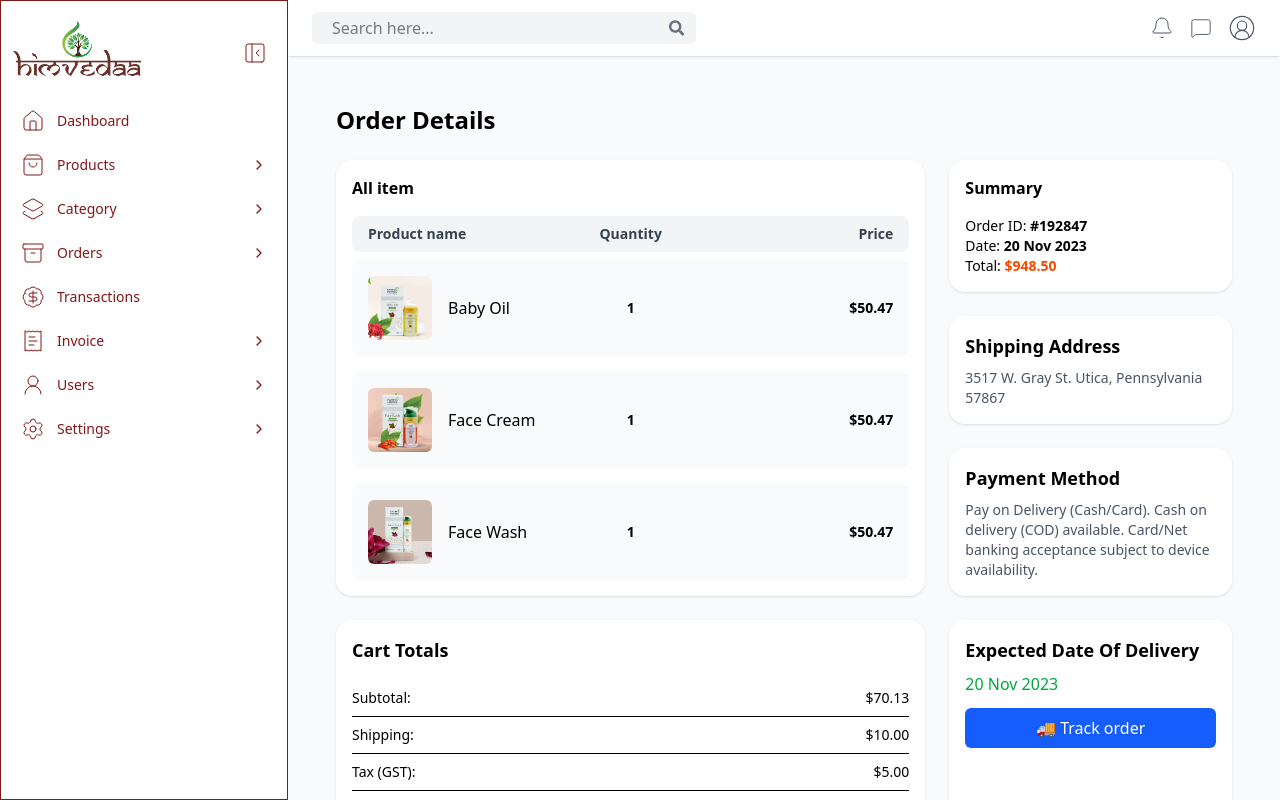
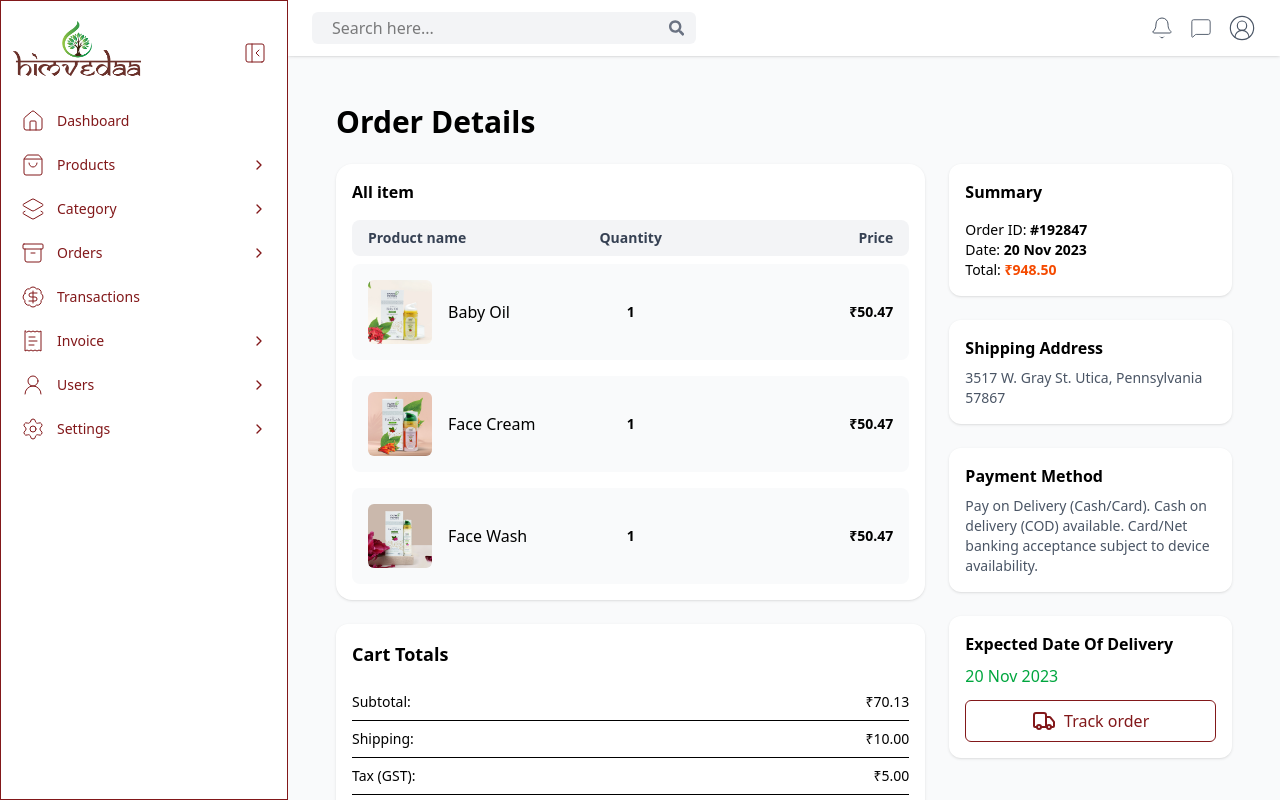
Before and after one commit to yashjain63/himvedaAdmin, a React (Vite) app: page /orders/detail in a window 1280 px wide. Built offline with nearby package versions, Linux system fonts and the light colour scheme.

Commit message:
updateAM

```diff
--- a/src/components/pages/Order/OrderDetail.jsx
+++ b/src/components/pages/Order/OrderDetail.jsx
@@ -1,14 +1,15 @@
 import React from "react";
+import { Truck } from "lucide-react";
 
 const OrderDetail = () => {
   const order = {
     id: "#192847",
     date: "20 Nov 2023",
-    total: "$948.50",
-    subtotal: "$70.13",
-    shipping: "$10.00",
-    tax: "$5.00",
-    finalTotal: "$90.58",
+    total: "₹948.50",
+    subtotal: "₹70.13",
+    shipping: "₹10.00",
+    tax: "₹5.00",
+    finalTotal: "₹90.58",
     address: "3517 W. Gray St. Utica, Pennsylvania 57867",
     payment:
       "Pay on Delivery (Cash/Card). Cash on delivery (COD) available. Card/Net banking acceptance subject to device availability.",
@@ -19,21 +20,21 @@ const OrderDetail = () => {
         name: "Baby Oil",
         image: "/images/protct1.png",
         quantity: 1,
-        price: "$50.47",
+        price: "₹50.47",
       },
       {
         id: 2,
         name: "Face Cream",
         image: "/images/protct2.png",
         quantity: 1,
-        price: "$50.47",
+        price: "₹50.47",
       },
       {
         id: 3,
         name: "Face Wash",
         image: "/images/protct3.png",
         quantity: 1,
-        price: "$50.47",
+        price: "₹50.47",
       },
     ],
   };
@@ -41,7 +42,7 @@ const OrderDetail = () => {
   return (
     <div className="max-w-7xl mx-auto p-4 lg:p-6">
       {/* Header */}
-      <h1 className="text-2xl font-bold mb-6">Order Details</h1>
+      <h1 className="text-3xl font-semibold mb-6">Order Details</h1>
 
       {/* Layout */}
       <div className="grid grid-cols-1 lg:grid-cols-3 gap-6 items-stretch">
@@ -97,7 +98,7 @@ const OrderDetail = () => {
           </div>
 
           {/* Cart Totals */}
-          <div className="bg-white rounded-2xl shadow p-4">
+          <div className="bg-white rounded-xl shadow p-4">
             <h2 className="font-semibold text-lg mb-4">Cart Totals</h2>
             <div className="divide-y text-sm">
               <div className="flex justify-between py-2">
@@ -123,7 +124,7 @@ const OrderDetail = () => {
         {/* Right: Summary */}
         <div className="flex flex-col gap-6 h-full">
           {/* Summary */}
-          <div className="bg-white rounded-2xl shadow p-4">
+          <div className="bg-white rounded-xl shadow p-4">
             <h2 className="font-semibold text-md mb-4">Summary</h2>
             <p className="text-sm">
               Order ID: <span className="font-semibold">{order.id}</span>
@@ -138,27 +139,27 @@ const OrderDetail = () => {
           </div>
 
           {/* Shipping */}
-          <div className="bg-white rounded-2xl shadow p-4">
-            <h2 className="font-semibold text-lg mb-2">Shipping Address</h2>
+          <div className="bg-white rounded-xl shadow p-4">
+            <h2 className="font-semibold text-md mb-2">Shipping Address</h2>
             <p className="text-sm text-gray-600">{order.address}</p>
           </div>
 
           {/* Payment */}
-          <div className="bg-white rounded-2xl shadow p-4">
-            <h2 className="font-semibold text-lg mb-2">Payment Method</h2>
+          <div className="bg-white rounded-xl shadow p-4">
+            <h2 className="font-semibold text-md mb-2">Payment Method</h2>
             <p className="text-sm text-gray-600">{order.payment}</p>
           </div>
 
-          {/* Delivery */}
-          <div className="bg-white rounded-2xl shadow p-4 flex-1">
-            <h2 className="font-semibold text-lg mb-2">
+          {/* Delivery🚚  */}
+          <div className="bg-white rounded-xl shadow p-4 fl">
+            <h2 className="font-semibold text-md mb-2">
               Expected Date Of Delivery
             </h2>
             <p className="text-green-600 font-medium mb-3">
               {order.deliveryDate}
             </p>
-            <button className="w-full flex items-center justify-center gap-2 px-4 py-2 bg-blue-600 text-white rounded-md">
-              🚚 Track order
+            <button className="w-full flex items-center justify-center gap-2 px-4 py-2 border border-red-900 text-red-900 hover:bg-red-900 hover:text-white rounded-md">
+              <Truck/> Track order
             </button>
           </div>
         </div>
--- a/src/components/pages/Order/OrderList.jsx
+++ b/src/components/pages/Order/OrderList.jsx
@@ -239,7 +239,7 @@ export default function ProductList() {
                             <th className="px-4 py-3">Payment</th>
                             <th className="px-4 py-3">Status</th>
                             <th className="px-4 py-3">Tracking</th>
-                            <th className="px-4 py-3">Action</th>
+                            <th className="px-4 py-3 text-center">Action</th>
                         </tr>
                     </thead>
                     <tbody>
@@ -286,12 +286,11 @@ export default function ProductList() {
                                     </span>
                                 </td>
                                 <td className="px-4 py-3">
-                                    <div className="flex items-center justify-center gap-3 h-full">
+                                    <div className="flex mr-5 justify-center gap-3 h-full">
                                         <button
                                             className="text-blue-600 hover:text-blue-800 cursor-pointer">
                                             {/* // onClick={() => handleView(p)} */}
-
-                                            <Link to="/orders/detail">
+                                            <Link to="/orders/detail ">
                                                 <Eye className="w-5 h-5" />
                                             </Link>
                                         </button>
```
